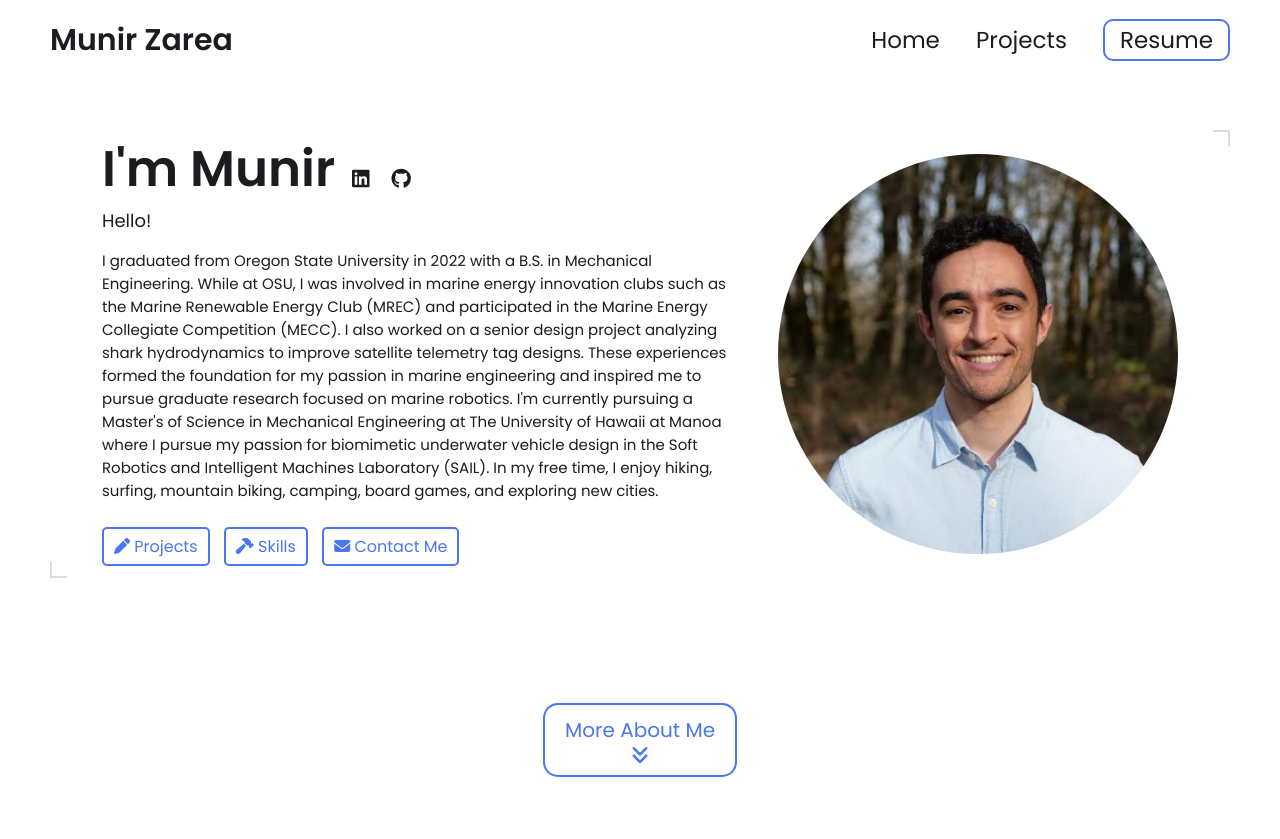
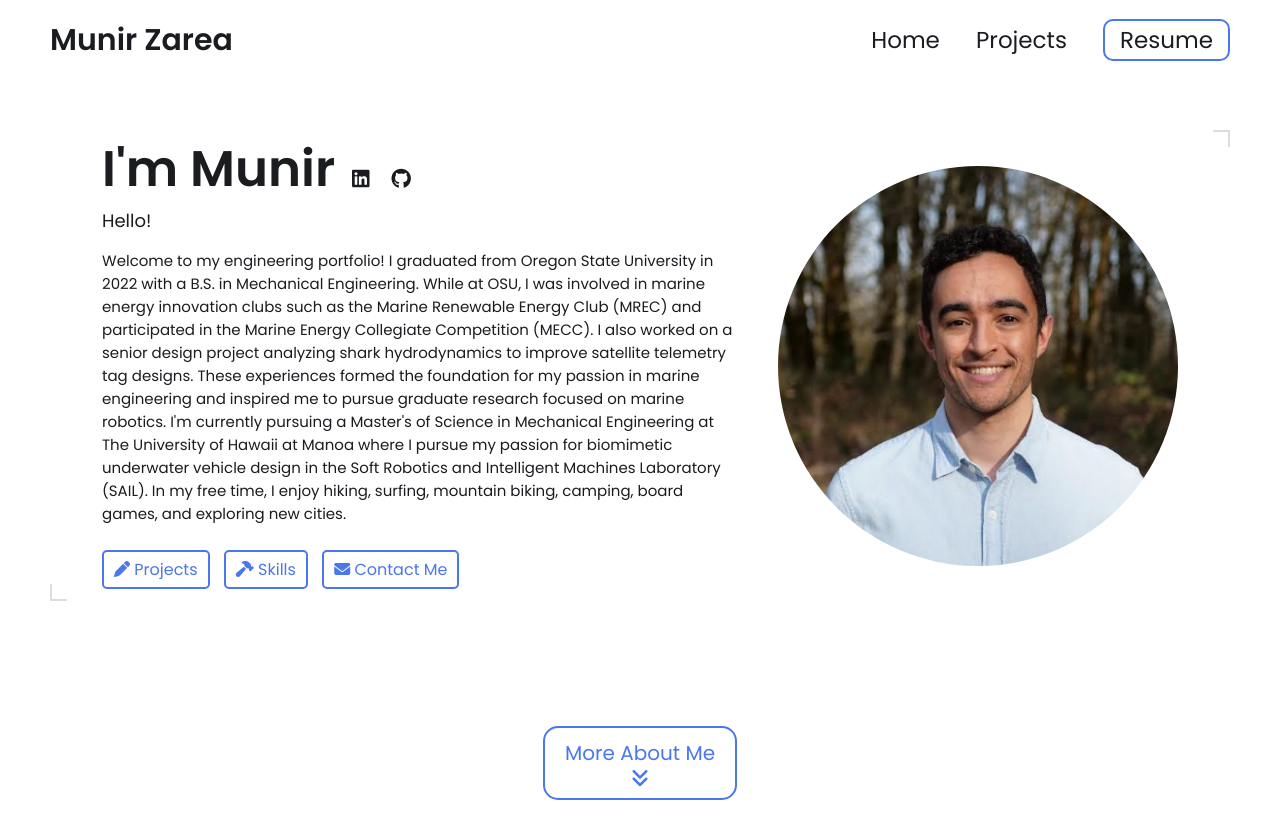
Before and after one commit to munir-zarea/munir-zarea.github.io, a Jekyll site: the page built from index.html, in a window 1280 px wide and 900 px high. Shown: the top 839 px of the window. Built offline with Jekyll 4.4.1, drawn with Linux system fonts in a browser that asks for light colours.

Commit message:
Update _config.yml

```diff
--- a/_config.yml
+++ b/_config.yml
@@ -15,7 +15,7 @@ title: Munir Zarea's Portfolio # This is what shows up in the tab of the browser
 name: Munir Zarea
 headline: Hello!
 description: >- # dont remove this line. this will ignore all new lines until the next section
-  I graduated from Oregon State University in 2022 with a B.S. in Mechanical Engineering.
+  Welcome to my engineering portfolio! I graduated from Oregon State University in 2022 with a B.S. in Mechanical Engineering.
   While at OSU, I was involved in marine energy innovation clubs such as the Marine Renewable
   Energy Club (MREC) and participated in the Marine Energy Collegiate Competition (MECC).
   I also worked on a senior design project analyzing shark hydrodynamics to improve satellite
@@ -41,6 +41,7 @@ resume-url: https://docs.google.com/document/d/1PGKb0bOlUOzG8BIjWlieNmzuY4irOLmH
 external-links:    # input only your own url slug. The icons with missing entries will not appear.
   linkedin: munir-zarea-722585159    # https://www.linkedin.com/in/{your url slug}
   github: munir-zarea    # https://github.com/{your url slug}
+
 
 
 # Skills Section - Add the list of your Skills by categories/tools. The indentation for each level needs to be precise.
```
